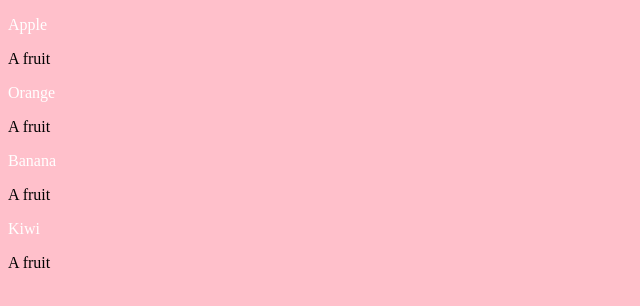
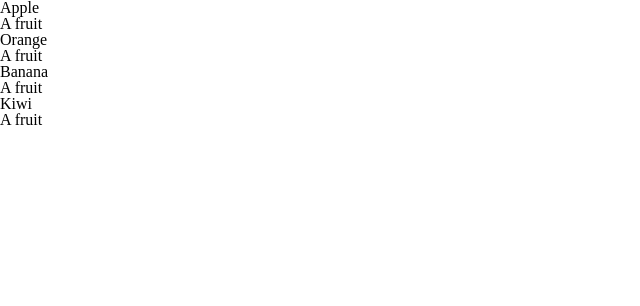
Before and after one commit to mjari/Web-store, a plain HTML site: page project/index.html in a window 1280 px wide. Shown: the whole page, without its empty margins (0-640 px from the left). Drawn offline with Linux system fonts and the light colour scheme.

Commit message:
Continuing setting up...

```diff
--- /dev/null
+++ b/project/css/meyers-reset.css
@@ -0,0 +1,43 @@
+html, body, div, span, applet, object, iframe,
+h1, h2, h3, h4, h5, h6, p, blockquote, pre,
+a, abbr, acronym, address, big, cite, code,
+del, dfn, em, img, ins, kbd, q, s, samp,
+small, strike, strong, sub, sup, tt, var,
+b, u, i, center,
+dl, dt, dd, ol, ul, li,
+fieldset, form, label, legend,
+table, caption, tbody, tfoot, thead, tr, th, td,
+article, aside, canvas, details, embed,
+figure, figcaption, footer, header, hgroup,
+menu, nav, output, ruby, section, summary,
+time, mark, audio, video {
+    margin: 0;
+    padding: 0;
+    border: 0;
+    font-size: 100%;
+    font: inherit;
+    vertical-align: baseline;
+}
+/* HTML5 display-role reset for older browsers */
+article, aside, details, figcaption, figure,
+footer, header, hgroup, menu, nav, section {
+    display: block;
+}
+body {
+    line-height: 1;
+}
+ol, ul {
+    list-style: none;
+}
+blockquote, q {
+    quotes: none;
+}
+blockquote:before, blockquote:after,
+q:before, q:after {
+    content: '';
+    content: none;
+}
+table {
+    border-collapse: collapse;
+    border-spacing: 0;
+}
--- a/project/index.html
+++ b/project/index.html
@@ -3,24 +3,33 @@
 	<head>
 		<meta charset="UTF-8">
 		<meta name="viewport" content="width=device-width, initial-scale=1.0">
+		<link rel="stylesheet" href="css/meyers-reset.css">
 		<title>Web store</title>
 	</head>
 	<body>
-		<header></header>
+		<header>
+
+		</header>
 		<main>
 			<section id="grid-container"></section>
 		</main>
 		<style>
 			body {
-				background-color: pink;
+
 			}
-			.product-title {
-				color: white;
+			header {
+
 			}
-			.product-desc {
+			#grid-container {
 
 			}
 			.grid-item {
+
+			}
+			.product-title {
+
+			}
+			.product-desc {
 
 			}
 		</style>
@@ -31,19 +40,20 @@
 					this.desc = desc;
 				}
 			}
-			let products = [
+			const products = [
 					new Product("Apple", "A fruit"),
 					new Product("Orange", "A fruit"),
 					new Product("Banana", "A fruit"),
 					new Product("Kiwi", "A fruit")
 			];
-			let main = document.getElementsByTagName("main")[0];
+			let gridContainer = document.getElementById("grid-container");
 			for(i = 0; i < products.length; i++){
 				let div = document.createElement("div");
-				div.class = "grid-item";
-				main.appendChild(div);
-				main.getElementsByTagName("div")[i].innerHTML =
-						"<p class=\"product-title\">" + products[i].title + "</p><pclass=\"product-desc\">" + products[i].desc + "</p>";
+				div.setAttribute("class", "grid-item");
+				gridContainer.appendChild(div);
+				gridContainer.getElementsByTagName("div")[i].innerHTML =
+						"<p class=\"product-title\">" + products[i].title + "</p>" +
+						"<p class=\"product-desc\">" + products[i].desc + "</p>";
 			}
 		</script>
 	</body>
```
